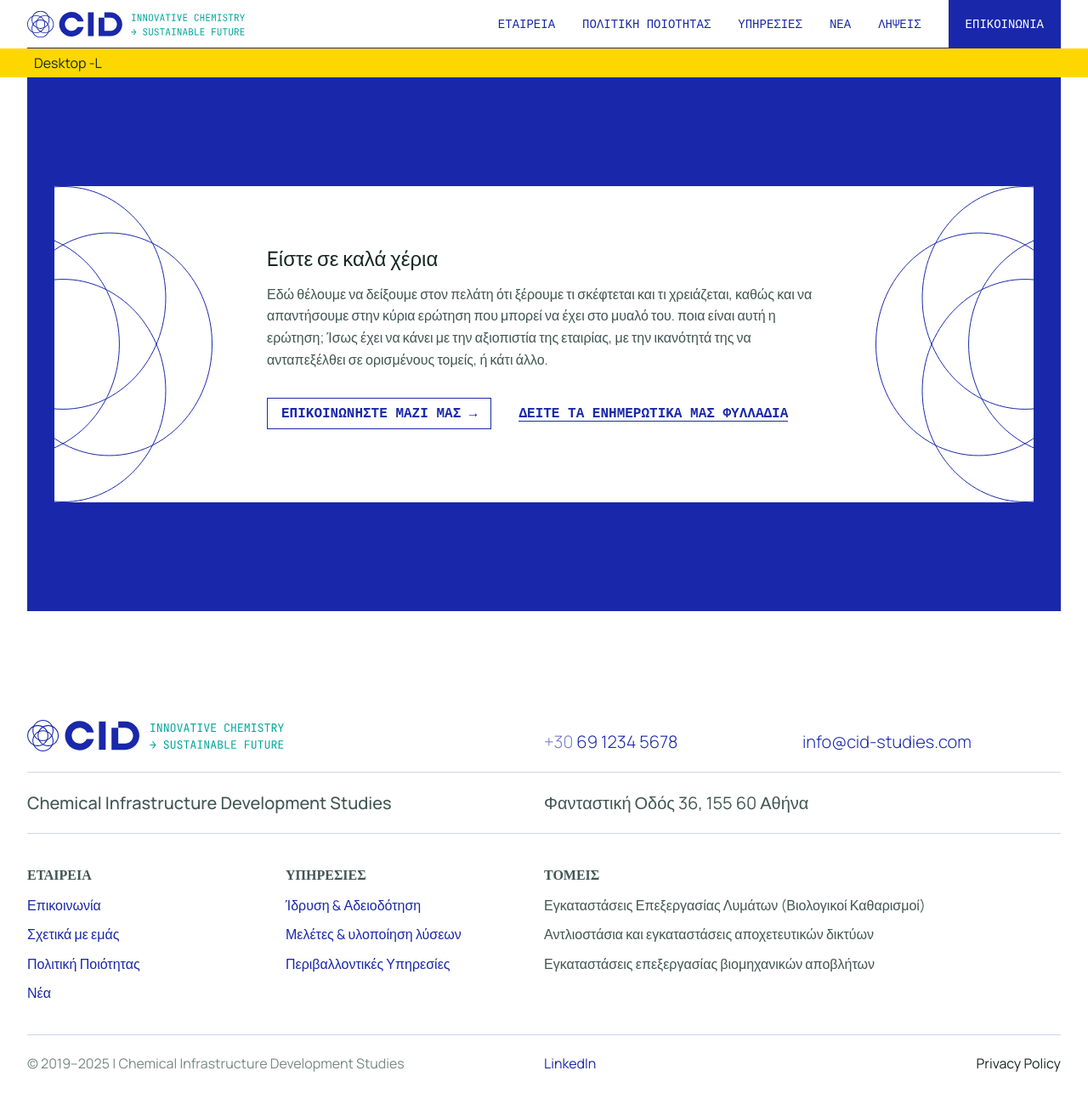
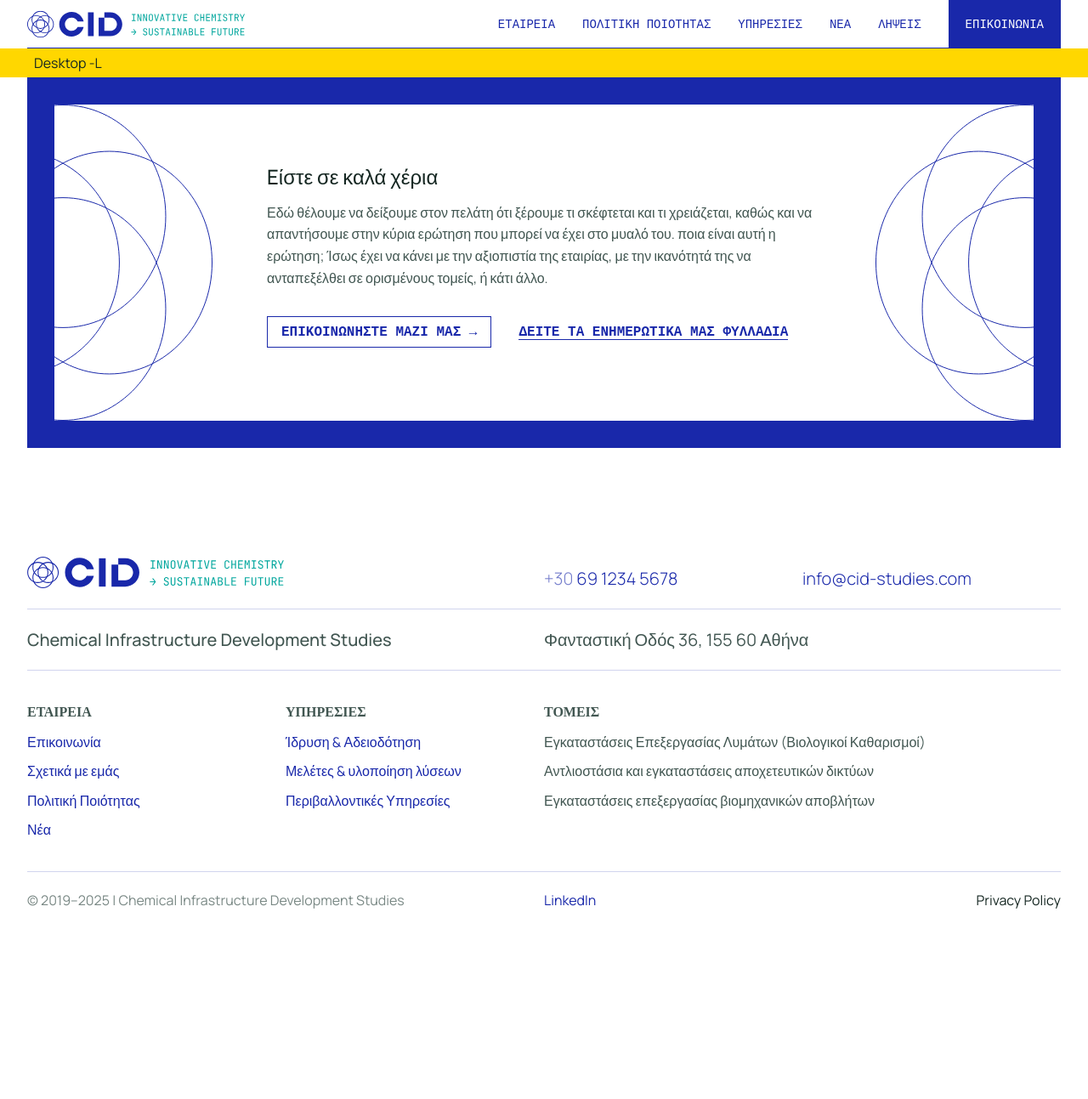
Before and after one commit to anna-filou/cid-studies.com, a Jekyll site: the page built from index.html, in a window 1280 px wide. Shown: the whole page at 85% size. Built offline with Jekyll 4.4.1, drawn with Linux system fonts in a browser that asks for light colours; after the commit the page ends 1101 px from its top, so only the background shows below that.

Commit message:
cta padding

```diff
--- a/_includes/cta.html
+++ b/_includes/cta.html
@@ -1,5 +1,5 @@
 <div class="container-ns">
-  <div class="pv6 ph3 ph4-ns bg-brand flex justify-center">
+  <div class="pv4 pv6-nd ph3 ph4-ns bg-brand flex justify-center">
     <div class="flex flex-column flex-row-l items-center bg-white mw-100">
       <img src="/assets/images/cta-left.svg" class="mr4 dn db-l" alt="cta" />
       <div class="pa4 flex flex-column justify-center primary">
```
